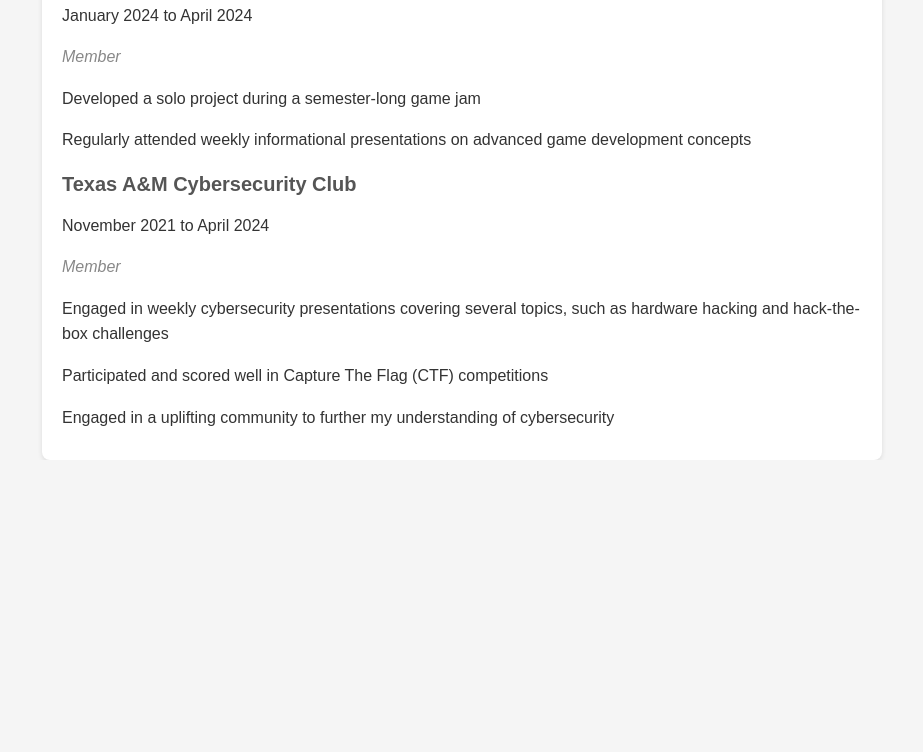
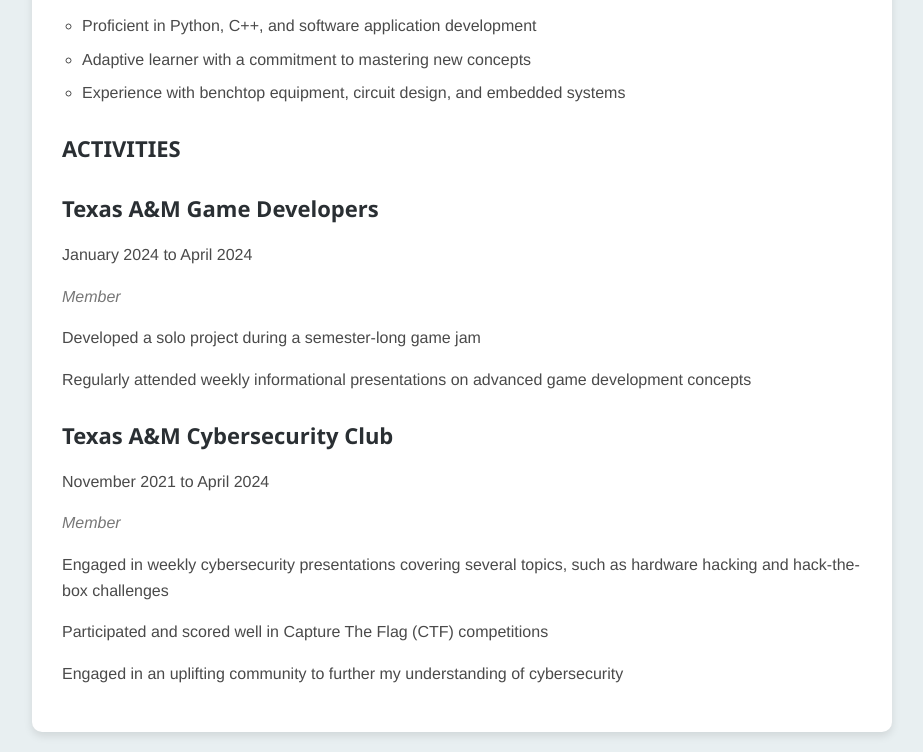
Before and after one commit to ColeRiehm/Resume, a plain HTML site: page index.html in a window 1280 px wide. Shown: the part 968-1720 px from the top of the page, without its empty margins (178-1101 px from the left). Before the commit the page ends 1428 px from the top, so only its background shows below. Drawn offline with Linux system fonts and the light colour scheme.

Commit message:
Update index.html

```diff
--- a/index.html
+++ b/index.html
@@ -5,49 +5,55 @@
   <title>Cole Riehm Resume</title>
   <style type="text/css">
     body {
-      font-family: Arial, sans-serif;
-      background-color: #f5f5f5;
+      font-family: 'Helvetica Neue', Arial, sans-serif;
+      background-color: #e8eff1;
       color: #333;
       margin: 0;
       padding: 0;
+      font-size: 16px;
+      line-height: 1.6;
     }
     .container {
       max-width: 800px;
-      margin: 0 auto;
-      padding: 20px;
-      background-color: #fff;
-      box-shadow: 0 2px 5px rgba(0, 0, 0, 0.1);
-      border-radius: 8px;
+      margin: 20px auto;
+      padding: 30px;
+      background-color: #ffffff;
+      box-shadow: 0 4px 8px rgba(0, 0, 0, 0.1);
+      border-radius: 10px;
+    }
+    h1, h2 {
+      font-family: 'Segoe UI', Tahoma, Geneva, Verdana, sans-serif;
     }
     h1 {
-      color: #333;
-      font-family: "Segoe UI", Tahoma, Geneva, Verdana, sans-serif;
-      font-weight: bold;
-      font-size: 28px;
+      font-size: 32px;
       text-align: center;
-      margin-bottom: 20px;
+      color: #2a2f33;
+      margin-bottom: 10px;
+      padding-bottom: 10px;
+      border-bottom: 2px solid #2a2f33;
     }
     h2 {
-      color: #555;
-      font-weight: bold;
-      font-size: 20px;
-      margin-top: 20px;
+      color: #2a2f33;
+      font-size: 22px;
+      font-weight: 600;
+      margin-top: 25px;
+      margin-bottom: 10px;
     }
-    p {
+    p, li {
       font-size: 16px;
       line-height: 1.6;
-      margin-bottom: 10px;
+      color: #4a4a4a;
     }
     ul {
-      list-style-type: none;
-      padding: 0;
+      list-style-type: circle;
+      padding-left: 20px;
     }
     li {
       margin-bottom: 8px;
     }
     .s2 {
       font-style: italic;
-      color: #888;
+      color: #777;
     }
   </style>
 </head>
@@ -87,7 +93,7 @@
     <p class="s2">Member</p>
     <p>Engaged in weekly cybersecurity presentations covering several topics, such as hardware hacking and hack-the-box challenges</p>
     <p>Participated and scored well in Capture The Flag (CTF) competitions</p>
-    <p>Engaged in a uplifting community to further my understanding of cybersecurity</p>
+    <p>Engaged in an uplifting community to further my understanding of cybersecurity</p>
   </div>
 </body>
 </html>
```
